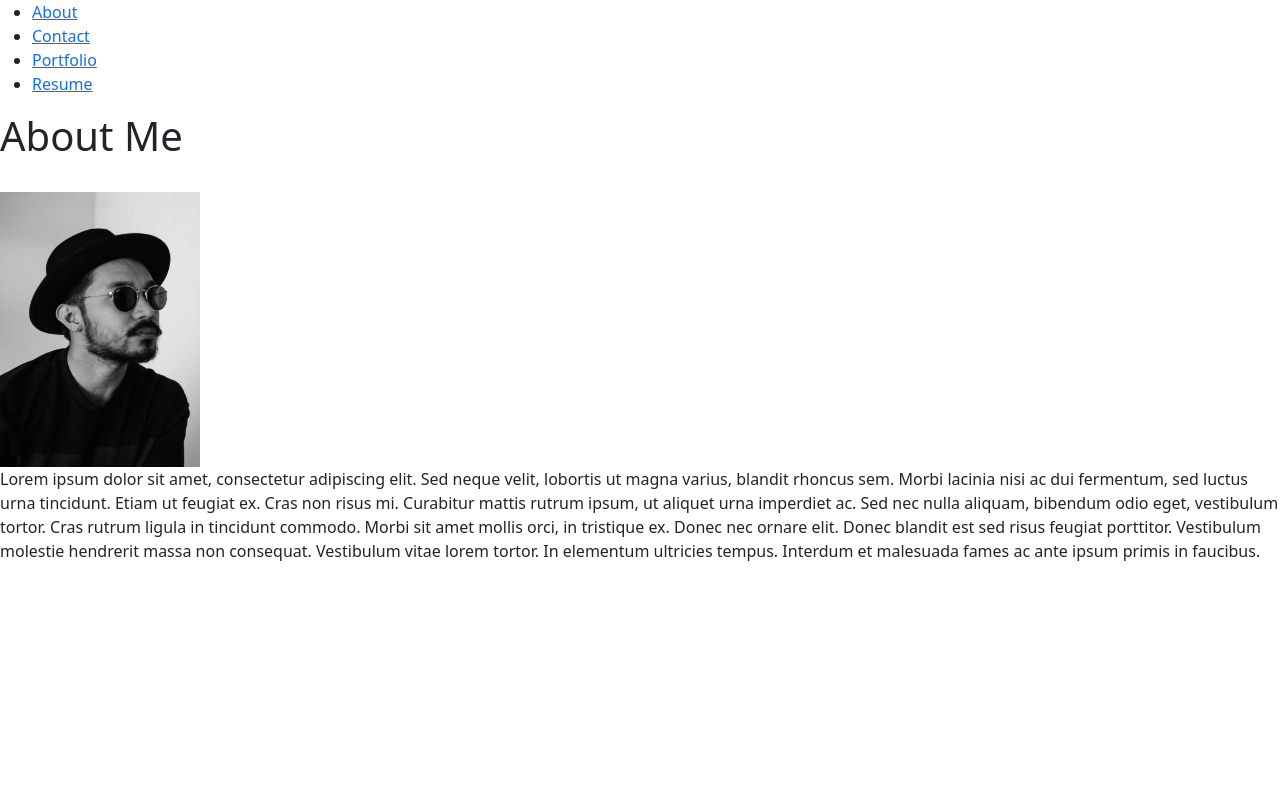
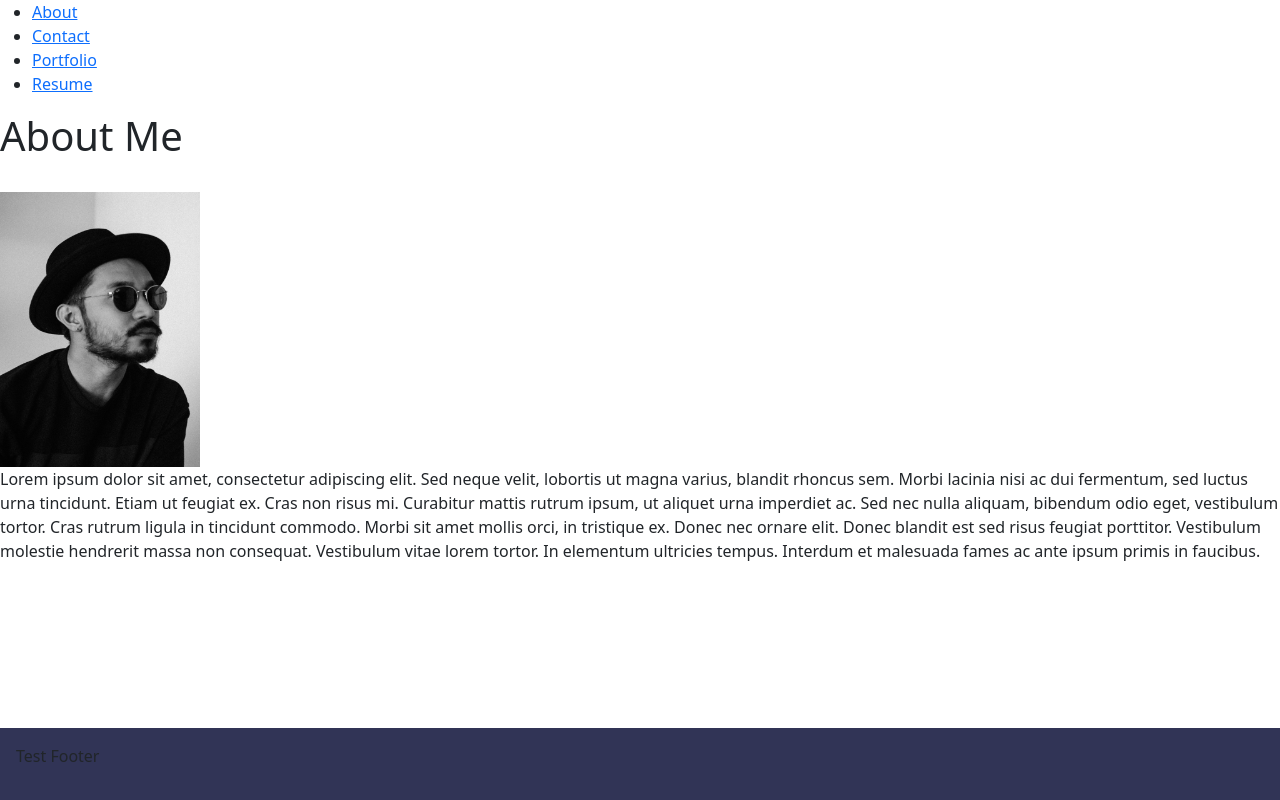
Before and after one commit to miguelxosorio/hello-there, a React (Create React App) app: page / in a window 1280 px wide. Built offline with nearby package versions, Linux system fonts and the light colour scheme.

Commit message:
added sticky footer, added color scheme in index.css

```diff
--- a/public/index.html
+++ b/public/index.html
@@ -44,4 +44,9 @@
       To create a production bundle, use `npm run build` or `yarn build`.
     -->
   </body>
+  <footer>
+    <div class="footer">
+      <p>Test Footer</p>
+    </div>
+  </footer>
 </html>
--- a/src/App.js
+++ b/src/App.js
@@ -4,9 +4,13 @@ import Container from './components/Container';
 function App() {
   return (
     // Put Container here
-    <main>
-      <Container />
-    </main>
+    <div>
+      <main>
+        <div>
+          <Container />
+        </div>
+      </main>
+    </div>
   );
 }
 
--- a/src/index.css
+++ b/src/index.css
@@ -1,3 +1,15 @@
+:root {
+  --gold: #CDA43F;
+  --daisy: #E9E7DA;
+  --stem: #636B46;
+  --greenery: #373F27;
+  --charcoal: #1F2833;
+  --navy: #313456;
+  --subtle-gold: #B8a26C;
+  --forest: #6E7E75;
+  --black: #1A1A1D;
+}
+
 body {
   margin: 0;
   font-family: -apple-system, BlinkMacSystemFont, 'Playfair Display', serif, 'Segoe UI', 'Roboto', 'Oxygen',
@@ -10,3 +22,13 @@ body {
 code {
   font-family: 'Playfair Display', serif, 'Courier New', monospace;
 }
+
+.footer{
+  margin-top: 1rem;
+  padding: 1rem;
+  background-color: var(--navy);
+  position: fixed;
+  bottom: 0;
+  left: 0;
+  width: 100%;
+}
```
Also changed, not shown: src/components/Footer.js (deleted).
